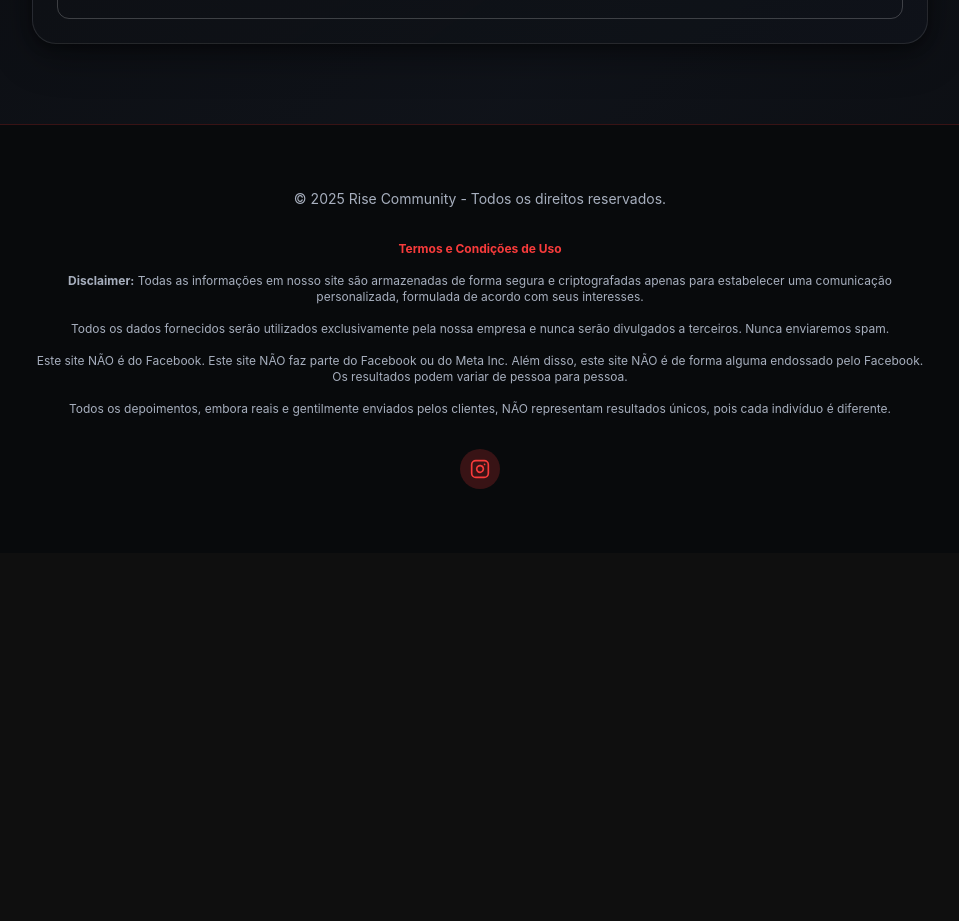
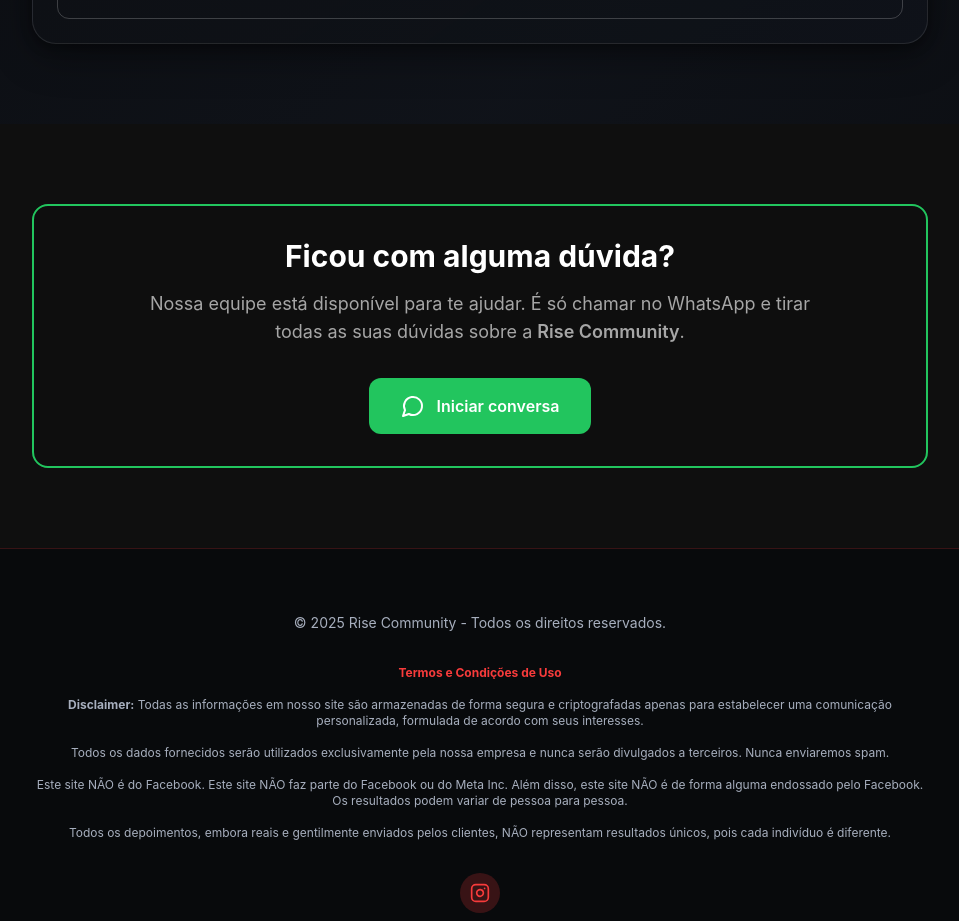
Before and after one commit to bjospideu4-cmyk/projetorisecomuunit, a React (Vite) app: page / in a window 1280 px wide. Shown: the part 7260-8181 px from the top of the page, without its empty margins (160-1119 px from the left). Before the commit the page ends 7813 px from the top, so only its background shows below. Built offline with nearby package versions, Linux system fonts and the light colour scheme; the HTML template or start-up script is replaced by a standard one.

Commit message:
Add WhatsApp CTA below FAQ

```diff
--- /dev/null
+++ b/src/components/sections/WhatsAppContactSection.tsx
@@ -0,0 +1,36 @@
+import { MessageCircle } from "lucide-react";
+
+export function WhatsAppContactSection() {
+  const handleWhatsAppClick = () => {
+    // Substitua pelo número de WhatsApp da Rise Community
+    const phoneNumber = "5511999999999"; // Exemplo - substitua pelo número real
+    const message = "Olá! Tenho uma dúvida sobre a Rise Community.";
+    const whatsappUrl = `https://wa.me/${phoneNumber}?text=${encodeURIComponent(message)}`;
+    window.open(whatsappUrl, '_blank');
+  };
+
+  return (
+    <section className="py-20 px-4 bg-background">
+      <div className="max-w-4xl mx-auto text-center">
+        <div className="border-2 border-green-500 rounded-2xl p-8 bg-background/50 backdrop-blur-sm">
+          <h2 className="text-2xl md:text-3xl font-bold text-white mb-4">
+            Ficou com alguma dúvida?
+          </h2>
+
+          <p className="text-muted-foreground text-base md:text-lg mb-8 max-w-2xl mx-auto leading-relaxed">
+            Nossa equipe está disponível para te ajudar. É só chamar no WhatsApp e tirar
+            todas as suas dúvidas sobre a <span className="text-rise-500 font-semibold">Rise Community</span>.
+          </p>
+
+          <button
+            onClick={handleWhatsAppClick}
+            className="inline-flex items-center gap-3 bg-green-500 hover:bg-green-600 text-white font-semibold px-8 py-4 rounded-xl transition-all duration-300 transform hover:scale-105 hover:shadow-lg hover:shadow-green-500/25"
+          >
+            <MessageCircle size={24} />
+            Iniciar conversa
+          </button>
+        </div>
+      </div>
+    </section>
+  );
+}
--- a/src/pages/Index.tsx
+++ b/src/pages/Index.tsx
@@ -5,6 +5,7 @@ import { TestimonialsSection } from "@/components/sections/TestimonialsSection"
 import { ComparisonSection } from "@/components/sections/ComparisonSection"
 import { FinalOfferSection } from "@/components/sections/FinalOfferSection"
 import { FaqSection } from "@/components/sections/FaqSection"
+import { WhatsAppContactSection } from "@/components/sections/WhatsAppContactSection"
 import { FooterSection } from "@/components/sections/FooterSection"
 
 const Index = () => {
@@ -17,6 +18,7 @@ const Index = () => {
       <ComparisonSection />
       <FinalOfferSection />
       <FaqSection />
+      <WhatsAppContactSection />
       <FooterSection />
     </div>
   );
```
